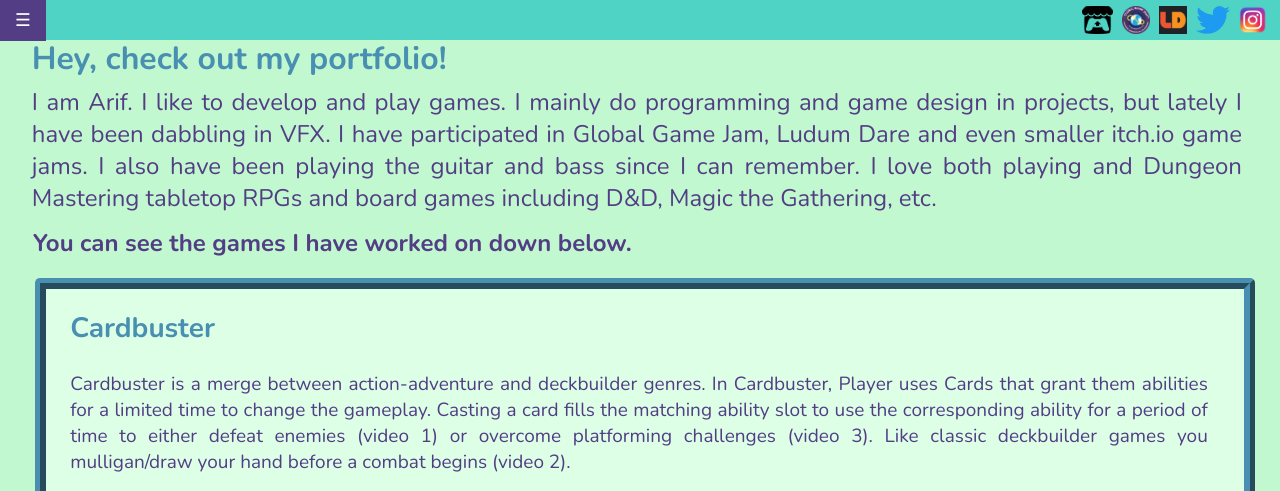
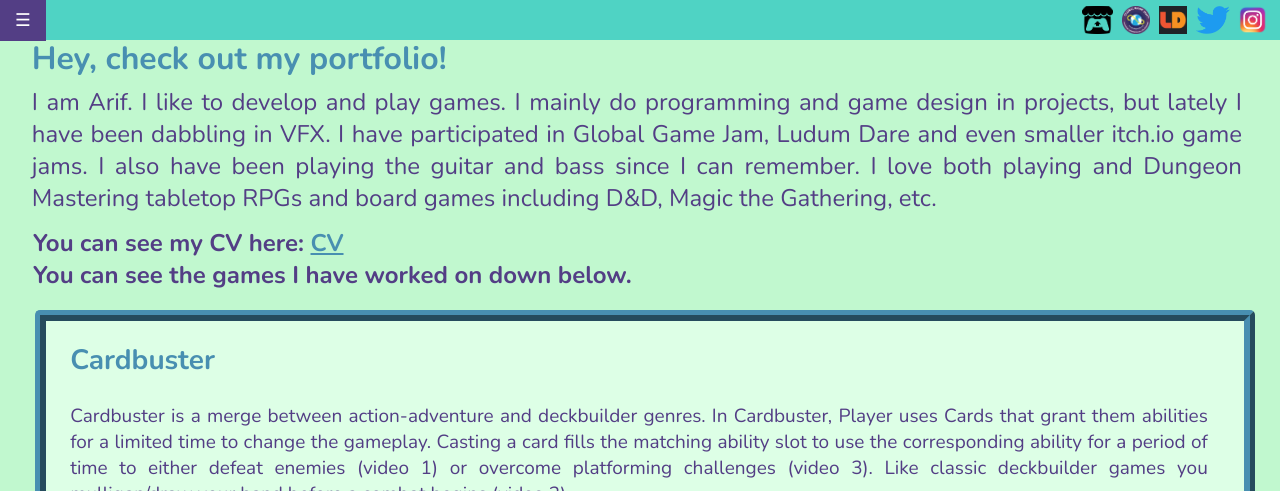
Before and after one commit to arifaciduman/arifaciduman.github.io, a website built with Parcel: page main-page.html in a window 1280 px wide. Shown: the top 491 px of the page. Built offline with nearby package versions, Linux system fonts and the light colour scheme.

Commit message:
cv link added

```diff
--- a/main-page.html
+++ b/main-page.html
@@ -75,6 +75,7 @@
   </div>
   <div class="games">
     <div class="works-below">
+      <p> You can see my CV here: <a href = "https://drive.google.com/file/d/1sedTvbICj91KcV1fKp9dmItbYt-KK2T7/view?usp=sharing" style="color: #488FB1" target="_blank">CV</a></p>
       <p>You can see the games I have worked on down below.</p>
     </div>
     <div class="list-of-games">
--- a/style.css
+++ b/style.css
@@ -258,3 +258,19 @@ img.linkimg{
   display: inline-block;
   vertical-align: top;
 }
+
+a:link {
+  text-decoration: underline;
+}
+
+a:visited {
+  text-decoration: underline;
+}
+
+a:hover {
+  text-decoration: underline;
+}
+
+a:active {
+  text-decoration: underline;
+}
```
